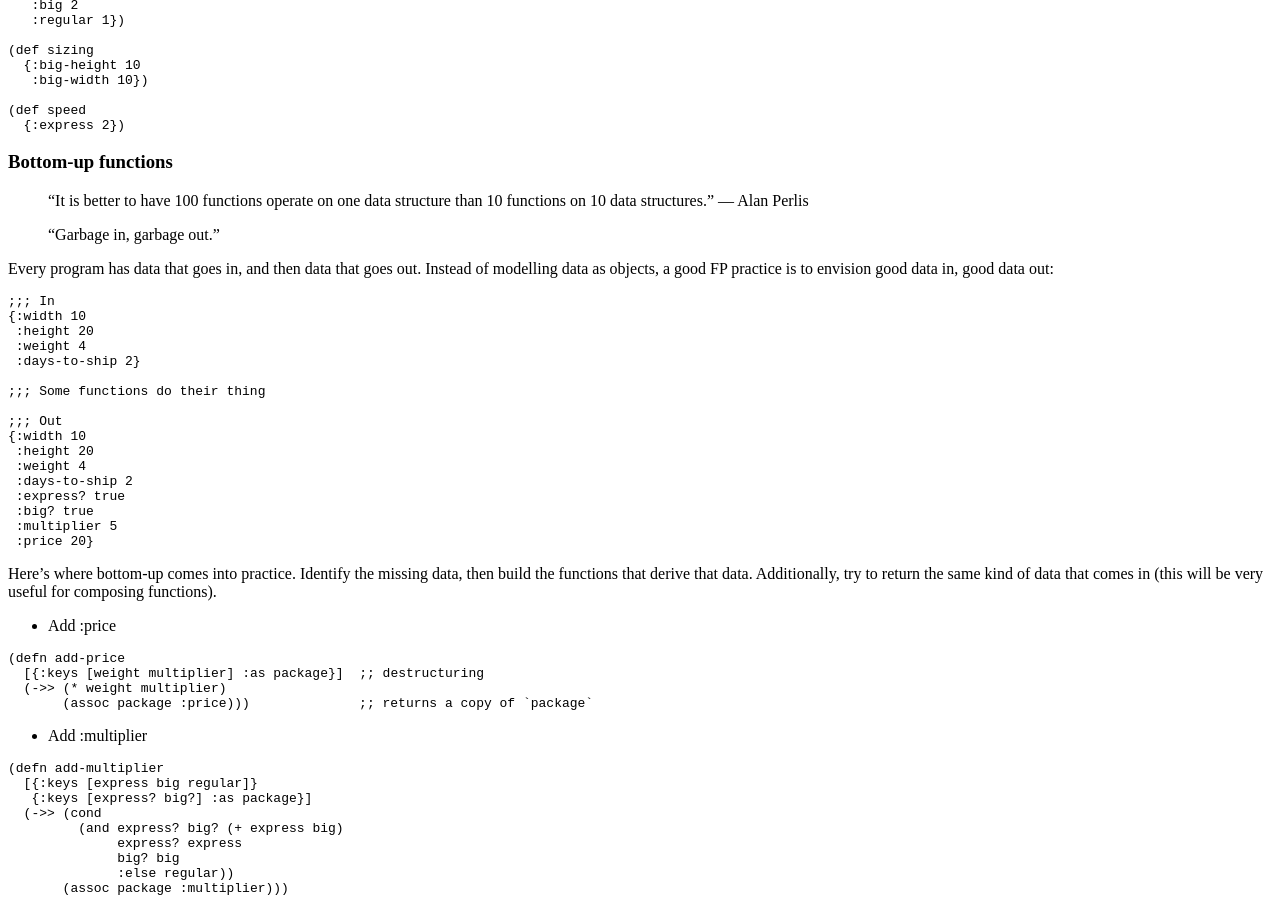
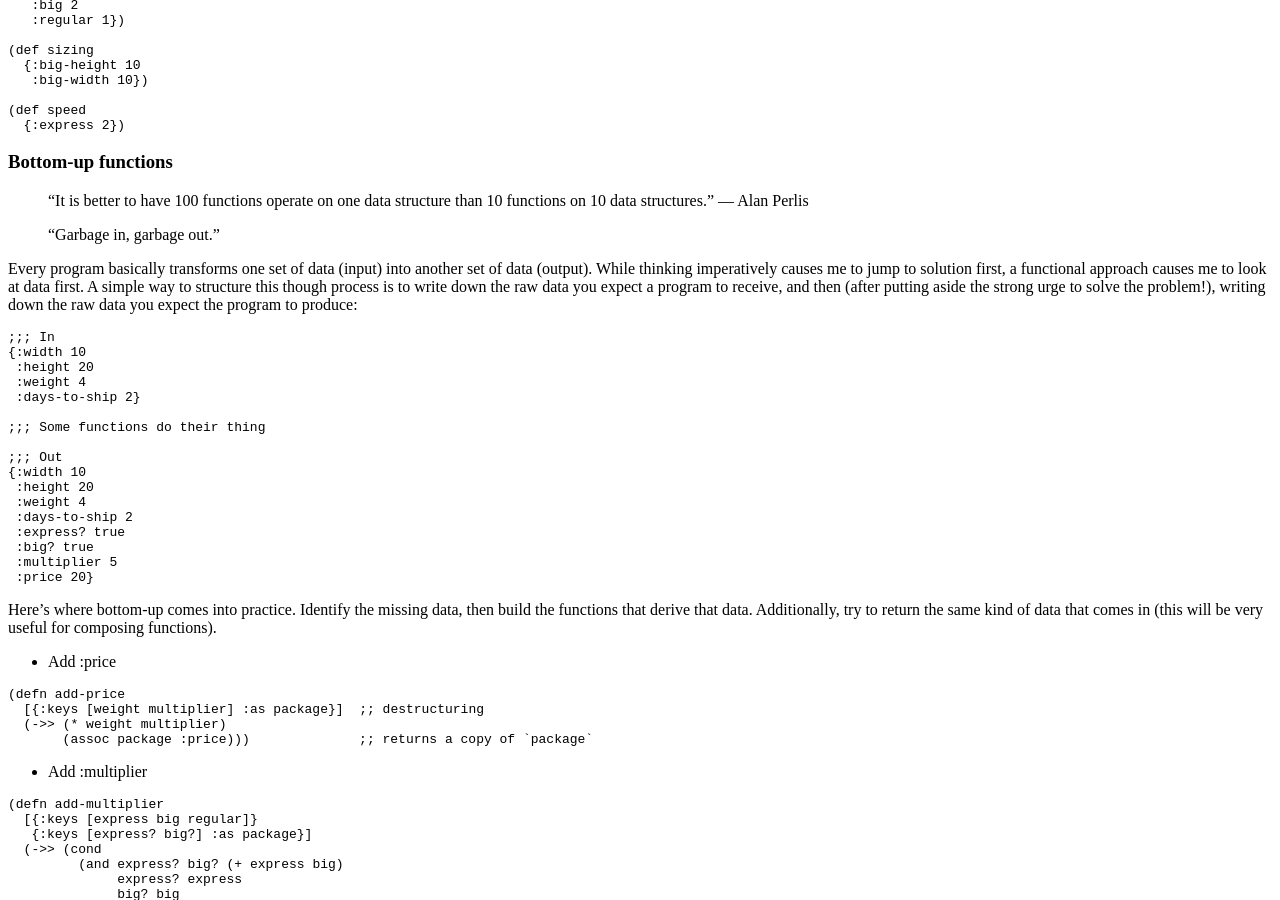
Before and after one commit to PlumpMath/wildermuthn.github.com, a Jekyll site: the page built from _posts/2016-01-26-let-gone-wild.md, in a window 1280 px wide and 900 px high, scrolled down 787 px. Built offline with Jekyll 4.4.1, drawn with Linux system fonts in a browser that asks for light colours; Markdown is read by kramdown in place of the engine named in the settings.

Commit message:
better explanation of bottom-up functions

````diff
--- a/_posts/2016-01-26-let-gone-wild.md
+++ b/_posts/2016-01-26-let-gone-wild.md
@@ -63,7 +63,7 @@ First, put your data where it belongs: in immutable structures.
 
 > "Garbage in, garbage out."
 
-Every program has data that goes in, and then data that goes out. Instead of modelling data as objects, a good FP practice is to envision good data in, good data out:
+Every program basically transforms one set of data (input) into another set of data (output). While thinking imperatively causes me to jump to solution first, a functional approach causes me to look at data first. A simple way to structure this though process is to write down the raw data you expect a program to receive, and then (after putting aside the strong urge to solve the problem!), writing down the raw data you expect the program to produce:
 
 ```clj
 ;;; In
````
